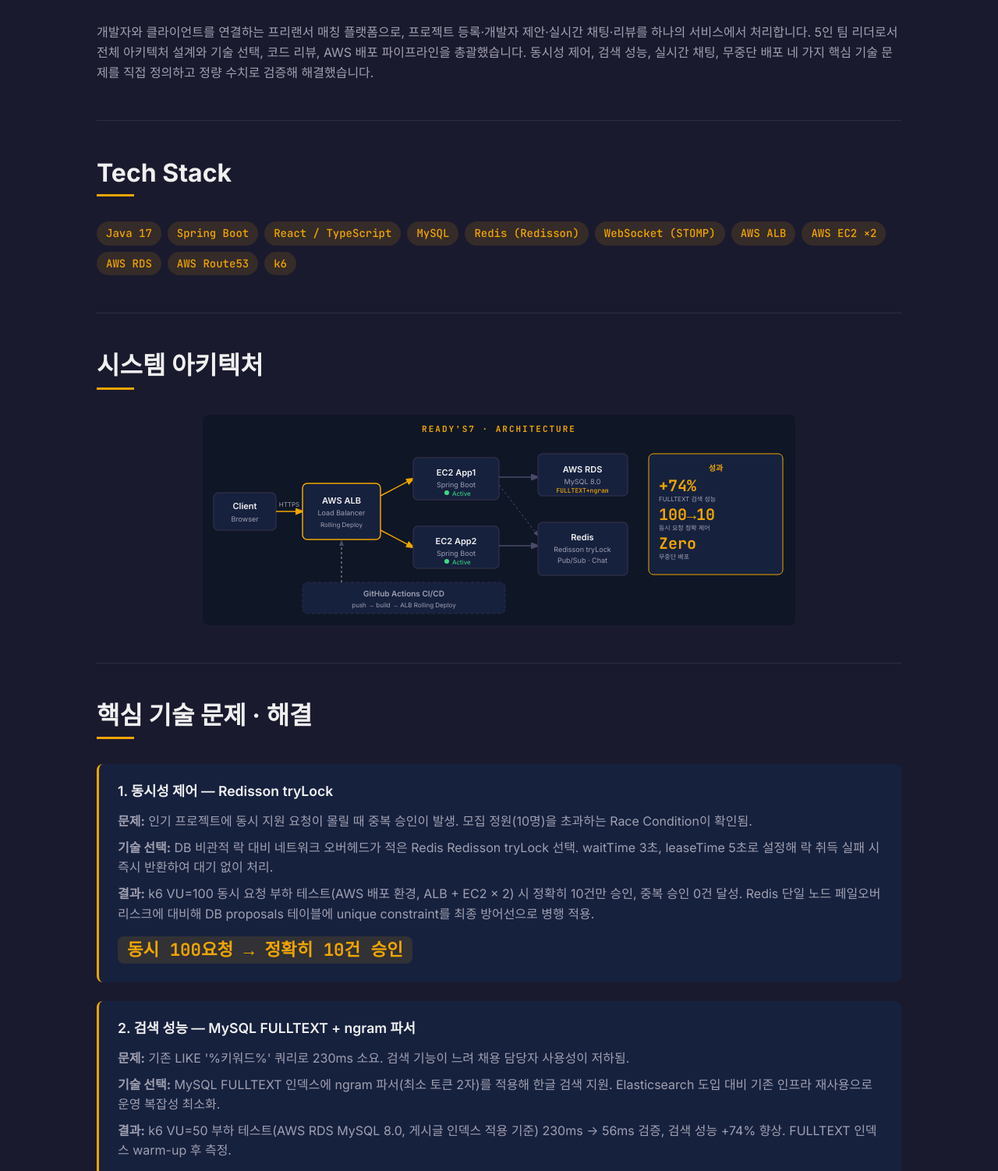
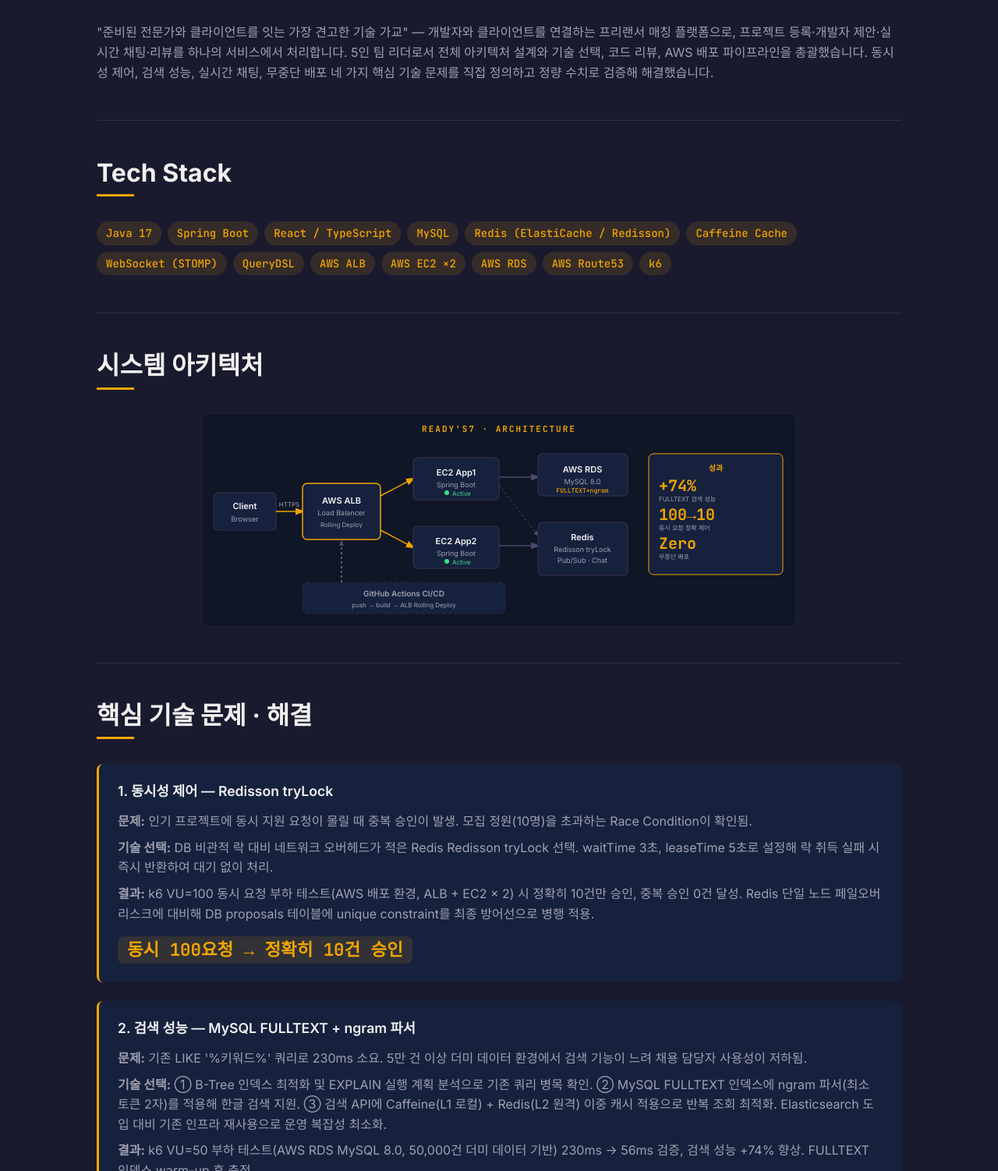
Before and after one commit to cdkkyj123/soklee.github.io, a plain HTML site: page projects/readys7.html in a window 1280 px wide. Shown: the part 536-2038 px from the top of the page at 78% size. Drawn offline with Linux system fonts and the light colour scheme.

Commit message:
improve: add Notion-sourced data to readys7 portfolio
- 5만건 더미 데이터 규모 명시 (k6 측정 컨텍스트 완성)
- B-Tree 인덱스 최적화 + EXPLAIN 실행계획 분석 추가
- Caffeine L1 + Redis L2 이중 캐시 (검색 API)
- Redis Sorted Set 인기 검색어 랭킹 챕터 신설
- QueryDSL 동적 다중조건 검색
- Cursor-based Pagination (채팅 히스토리)
- AWS ElastiCache 명시

```diff
--- a/projects/readys7.html
+++ b/projects/readys7.html
@@ -36,7 +36,7 @@
       <section class="detail__block reveal" aria-labelledby="r7-overview">
         <h2 id="r7-overview" class="section-title">Overview</h2>
         <p>
-          개발자와 클라이언트를 연결하는 프리랜서 매칭 플랫폼으로, 프로젝트 등록·개발자 제안·실시간 채팅·리뷰를 하나의 서비스에서 처리합니다.
+          "준비된 전문가와 클라이언트를 잇는 가장 견고한 기술 가교" — 개발자와 클라이언트를 연결하는 프리랜서 매칭 플랫폼으로, 프로젝트 등록·개발자 제안·실시간 채팅·리뷰를 하나의 서비스에서 처리합니다.
           5인 팀 리더로서 전체 아키텍처 설계와 기술 선택, 코드 리뷰, AWS 배포 파이프라인을 총괄했습니다.
           동시성 제어, 검색 성능, 실시간 채팅, 무중단 배포 네 가지 핵심 기술 문제를 직접 정의하고 정량 수치로 검증해 해결했습니다.
         </p>
@@ -50,8 +50,10 @@
           <span class="tag">Spring Boot</span>
           <span class="tag">React / TypeScript</span>
           <span class="tag">MySQL</span>
-          <span class="tag">Redis (Redisson)</span>
+          <span class="tag">Redis (ElastiCache / Redisson)</span>
+          <span class="tag">Caffeine Cache</span>
           <span class="tag">WebSocket (STOMP)</span>
+          <span class="tag">QueryDSL</span>
           <span class="tag">AWS ALB</span>
           <span class="tag">AWS EC2 ×2</span>
           <span class="tag">AWS RDS</span>
@@ -148,9 +150,9 @@
 
         <article class="chapter reveal">
           <h3>2. 검색 성능 — MySQL FULLTEXT + ngram 파서</h3>
-          <p><strong>문제:</strong> 기존 LIKE '%키워드%' 쿼리로 230ms 소요. 검색 기능이 느려 채용 담당자 사용성이 저하됨.</p>
-          <p><strong>기술 선택:</strong> MySQL FULLTEXT 인덱스에 ngram 파서(최소 토큰 2자)를 적용해 한글 검색 지원. Elasticsearch 도입 대비 기존 인프라 재사용으로 운영 복잡성 최소화.</p>
-          <p><strong>결과:</strong> k6 VU=50 부하 테스트(AWS RDS MySQL 8.0, 게시글 인덱스 적용 기준) 230ms → 56ms 검증, 검색 성능 +74% 향상. FULLTEXT 인덱스 warm-up 후 측정.</p>
+          <p><strong>문제:</strong> 기존 LIKE '%키워드%' 쿼리로 230ms 소요. 5만 건 이상 더미 데이터 환경에서 검색 기능이 느려 채용 담당자 사용성이 저하됨.</p>
+          <p><strong>기술 선택:</strong> ① B-Tree 인덱스 최적화 및 EXPLAIN 실행 계획 분석으로 기존 쿼리 병목 확인. ② MySQL FULLTEXT 인덱스에 ngram 파서(최소 토큰 2자)를 적용해 한글 검색 지원. ③ 검색 API에 Caffeine(L1 로컬) + Redis(L2 원격) 이중 캐시 적용으로 반복 조회 최적화. Elasticsearch 도입 대비 기존 인프라 재사용으로 운영 복잡성 최소화.</p>
+          <p><strong>결과:</strong> k6 VU=50 부하 테스트(AWS RDS MySQL 8.0, 50,000건 더미 데이터 기반) 230ms → 56ms 검증, 검색 성능 +74% 향상. FULLTEXT 인덱스 warm-up 후 측정.</p>
           <div class="metric mono">230ms → 56ms (+74%)</div>
         </article>
 
@@ -158,7 +160,7 @@
           <h3>3. 실시간 채팅 — WebSocket (STOMP) + Redis Pub/Sub</h3>
           <p><strong>문제:</strong> 폴링 방식의 높은 서버 부하와 메시지 지연 문제. 수평 확장 시 서버 간 메시지 전달 보장이 필요.</p>
           <p><strong>기술 선택:</strong> WebSocket + STOMP 프로토콜로 실시간 양방향 통신 구현. Redis Pub/Sub을 메시지 브로커로 활용해 다중 서버 인스턴스 간 메시지 동기화.</p>
-          <p><strong>결과:</strong> 폴링 완전 제거, 실시간 메시지 전달 구현, EC2 2대 수평 확장 환경에서도 서버 간 메시지 라우팅 보장. <em>한계:</em> Redis Pub/Sub은 영속성을 제공하지 않으므로 오프라인 메시지는 DB에 별도 저장하고, 재접속 시 커서 기반 히스토리 조회로 보완.</p>
+          <p><strong>결과:</strong> 폴링 완전 제거, 실시간 메시지 전달 구현, EC2 2대 수평 확장 환경에서도 서버 간 메시지 라우팅 보장. 채팅 내역은 DB에 영속화하고 Cursor-based Pagination으로 과거 메시지를 효율적으로 조회(Offset 방식 대비 페이지 이동 시 데이터 누락 방지). <em>한계:</em> Redis Pub/Sub은 영속성을 제공하지 않으므로 오프라인 구간 메시지는 DB 조회로 보완.</p>
         </article>
 
         <article class="chapter reveal">
@@ -167,6 +169,13 @@
           <p><strong>기술 선택:</strong> AWS ALB(Application Load Balancer) + EC2 2대로 롤링 배포 구성. ALB가 App2로 트래픽 유지 중 App1을 Docker로 업데이트·재기동, 완료 후 양쪽 서빙으로 전환 뒤 App2 순차 업데이트 방식.</p>
           <p><strong>결과:</strong> Zero downtime 달성. 배포 중 서비스 중단 없이 운영 가능.</p>
           <div class="metric mono">Zero downtime — 롤링 배포</div>
+        </article>
+
+        <article class="chapter reveal">
+          <h3>5. 고급 검색 — QueryDSL + Redis Sorted Set 인기 검색어</h3>
+          <p><strong>문제:</strong> 기술 스택·지역·별점 등 다중 조건 검색을 동적으로 조합해야 하며, 자주 조회되는 인기 검색어를 실시간으로 집계해 UX를 개선해야 함.</p>
+          <p><strong>기술 선택:</strong> QueryDSL로 타입 안전한 동적 쿼리 조합 구현(null 조건 자동 제외). 인기 검색어는 Redis Sorted Set(ZADD·ZINCRBY)으로 실시간 점수 누적, ZREVRANGE로 Top-10 랭킹 조회. 검색 API 응답은 Caffeine L1 + Redis L2 이중 캐시로 중복 DB 조회 제거.</p>
+          <p><strong>결과:</strong> 다중 조건 조합 검색 쿼리 타입 안전성 확보. 인기 검색어 랭킹 실시간 반영, 반복 검색 요청의 DB 조회 없이 캐시 응답 처리.</p>
         </article>
 
       </section>
```
